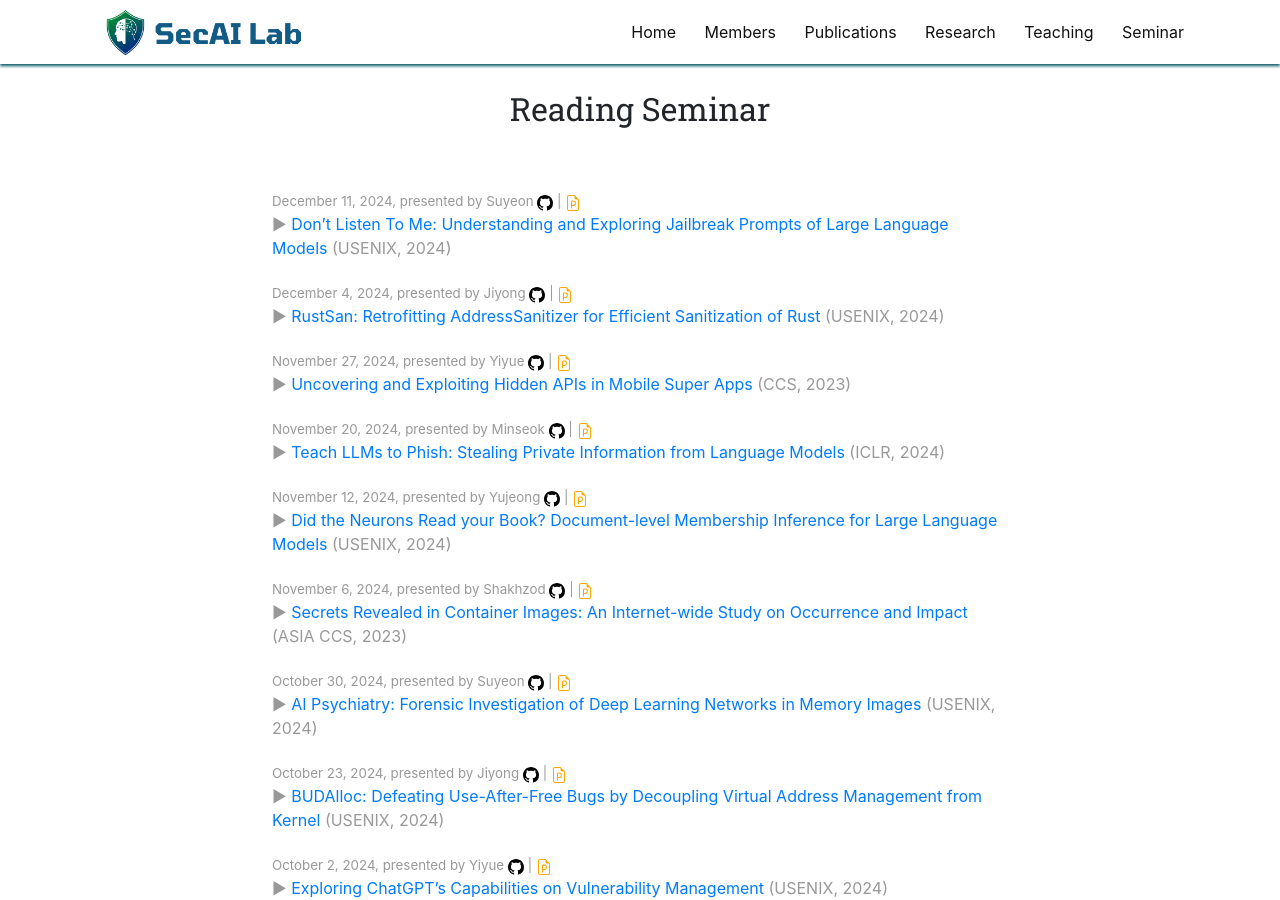
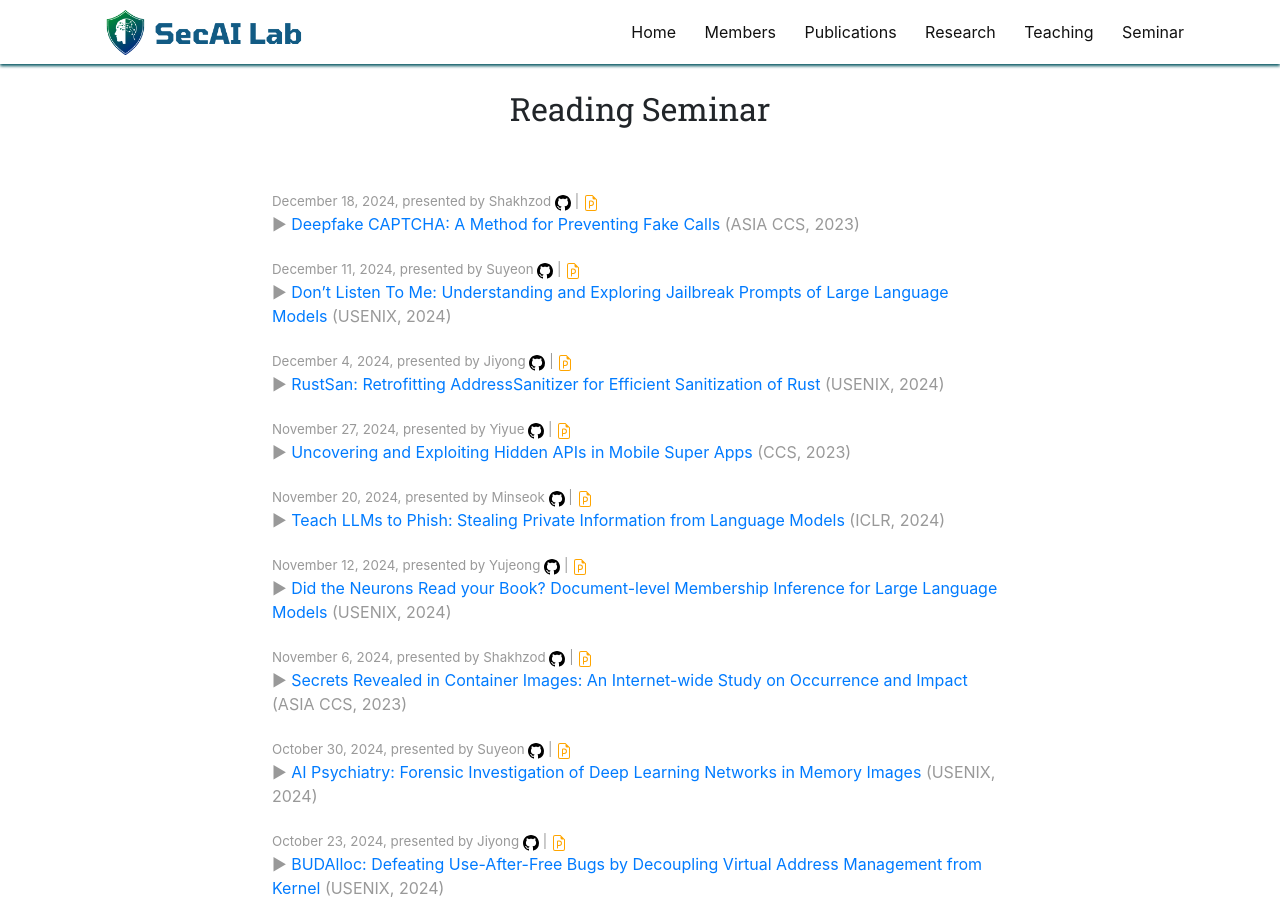
Before and after one commit to SecAI-Lab/secai-lab.github.io, a Jekyll site: the page built from pages/seminar.md, in a window 1280 px wide and 900 px high. Built offline with Jekyll 4.4.1, drawn with Linux system fonts in a browser that asks for light colours; nearby versions of some CDN libraries; some of the changed lines change nothing that is shown.

Commit message:
Update readings.yml

```diff
--- a/_data/readings.yml
+++ b/_data/readings.yml
@@ -1,3 +1,13 @@
+- title: "Deepfake CAPTCHA: A Method for Preventing Fake Calls"
+  link: "https://dl.acm.org/doi/10.1145/3579856.3595801"
+  ppt_link: "https://docs.google.com/presentation/d/1SGQWZTxii6KBhrQDXnjLyHM0lWdNbk9ljA0C3_XJsUY/edit?usp=sharing"
+  code_link: ""
+  presenter: Shakhzod
+  conference: ASIA CCS
+  date: 2024.12.18
+  pub_year: 2023
+  discussion: "(Discussion) This paper introduces D-CAPTCHA, an innovative active defense mechanism against real-time deepfakes. Unlike traditional passive detection methods that rely on analyzing patterns or artifacts, D-CAPTCHA challenges the capabilities of deepfake models by requiring the attacker to perform tasks that are easy for humans but difficult for AI to replicate. Experimental results demonstrate that D-CAPTCHA significantly enhances detection accuracy, achieving 91-100% compared to state-of-the-art methods. While it offers long-term effectiveness and extensibility in combating audio-based deepfake threats, its practical application is limited to real-time scenarios, and it may impact user experience. Overall, D-CAPTCHA represents a groundbreaking approach to addressing the growing threat of deepfake technology and highlights the potential for proactive AI-driven security solutions."
+
 - title: "Don’t Listen To Me: Understanding and Exploring Jailbreak Prompts of Large Language Models"
   link: "https://www.usenix.org/conference/usenixsecurity24/presentation/yu-zhiyuan"
   ppt_link: "https://drive.google.com/file/d/1M8H4AzXU_KMB9iz67XzK7nYtBV8u8h4U/view?usp=sharing"
```
